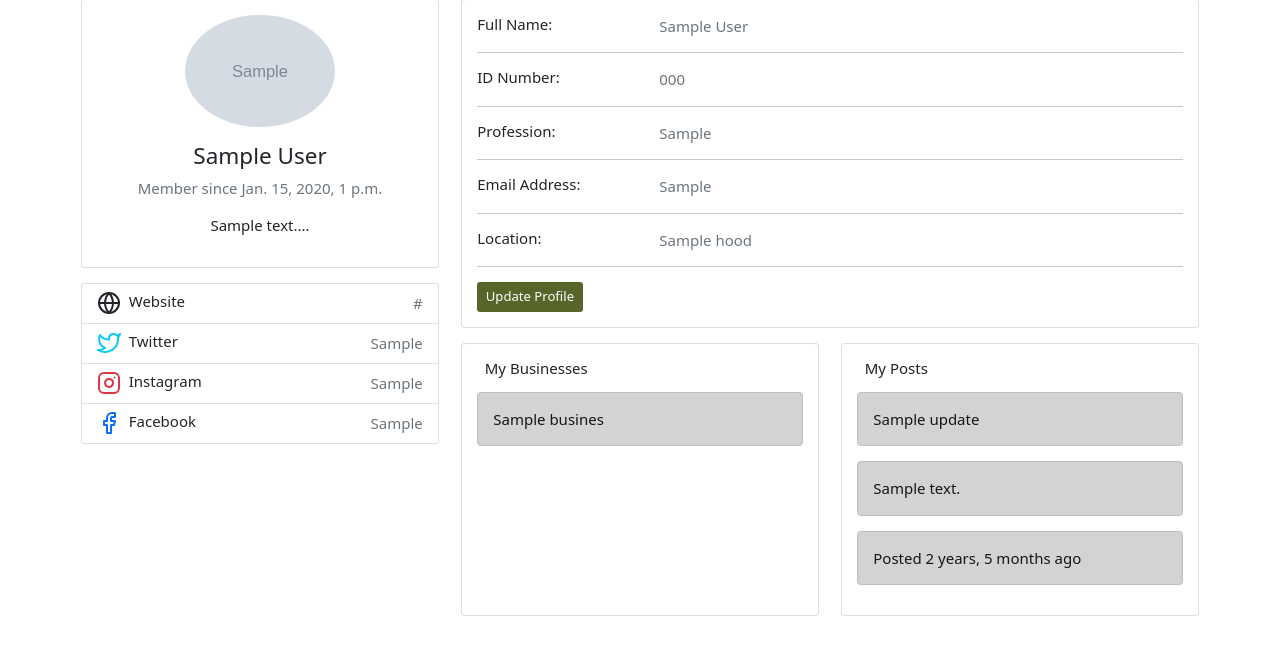
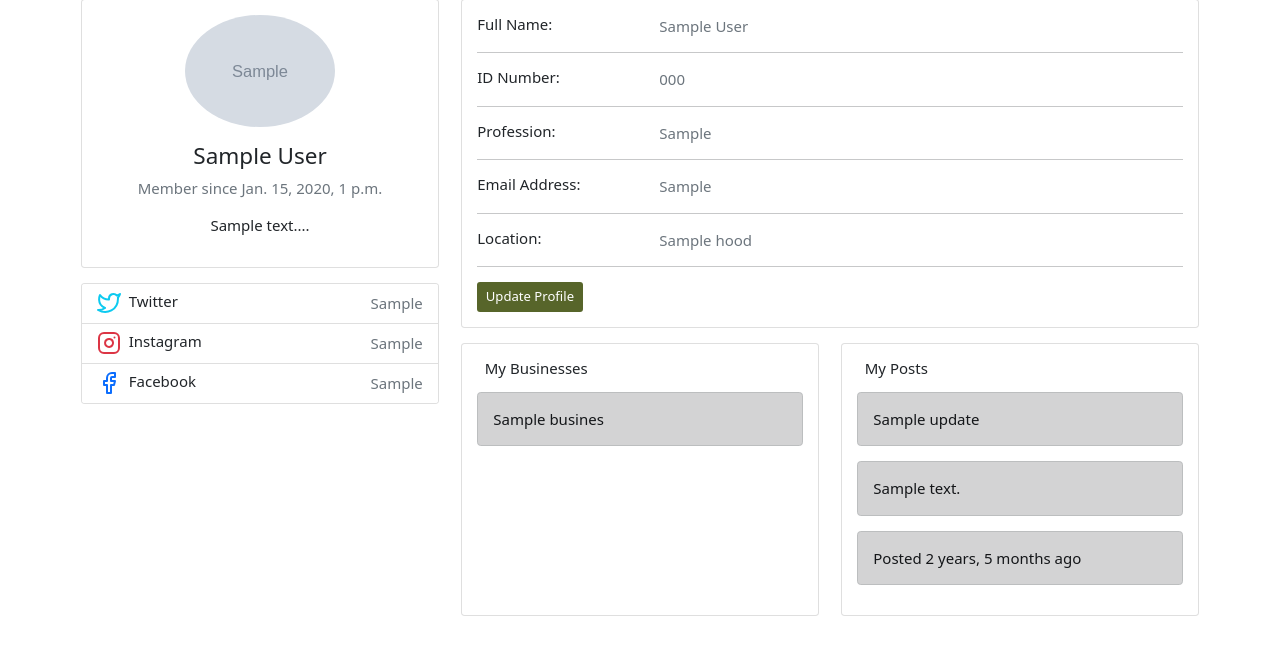
Before and after one commit to Kirugik/myhood, a Django app: a page that uses hoodupdates/templates/hood/profile.html in a window 1280 px wide. Shown: the part 76-731 px from the top of the page. Run offline with Django 4.2, Linux system fonts and the light colour scheme; a user stored in the database is signed in; tables that the repository leaves empty hold one stand-in row (values such as "Sample post"); grey boxes marked "Sample" are stand-in pictures; some libraries are stand-ins or nearby versions.

Commit message:
Deployment to heroku

```diff
--- a/hoodupdates/templates/hood/profile.html
+++ b/hoodupdates/templates/hood/profile.html
@@ -38,11 +38,6 @@
 
                     <div class="card mt-3">
                         <ul class="list-group list-group-flush">
-                            <li class="list-group-item d-flex justify-content-between align-items-center flex-wrap">
-                                <h6 class="mb-0"><svg xmlns="http://www.w3.org/2000/svg" width="24" height="24" viewBox="0 0 24 24" fill="none" stroke="currentColor" stroke-width="2" stroke-linecap="round" stroke-linejoin="round" class="feather feather-globe mr-2 icon-inline"><circle cx="12" cy="12" r="10"></circle><line x1="2" y1="12" x2="22" y2="12"></line><path d="M12 2a15.3 15.3 0 0 1 4 10 15.3 15.3 0 0 1-4 10 15.3 15.3 0 0 1-4-10 15.3 15.3 0 0 1 4-10z"></path></svg>Website</h6>
-                                <span class="text-secondary">{{profile.website}}</span>
-                            </li>
-
                             <li class="list-group-item d-flex justify-content-between align-items-center flex-wrap">
                                 <h6 class="mb-0"><svg xmlns="http://www.w3.org/2000/svg" width="24" height="24" viewBox="0 0 24 24" fill="none" stroke="currentColor" stroke-width="2" stroke-linecap="round" stroke-linejoin="round" class="feather feather-twitter mr-2 icon-inline text-info"><path d="M23 3a10.9 10.9 0 0 1-3.14 1.53 4.48 4.48 0 0 0-7.86 3v1A10.66 10.66 0 0 1 3 4s-4 9 5 13a11.64 11.64 0 0 1-7 2c9 5 20 0 20-11.5a4.5 4.5 0 0 0-.08-.83A7.72 7.72 0 0 0 23 3z"></path></svg>Twitter</h6>
                                 <span class="text-secondary">{{profile.twitter}}</span>
```
